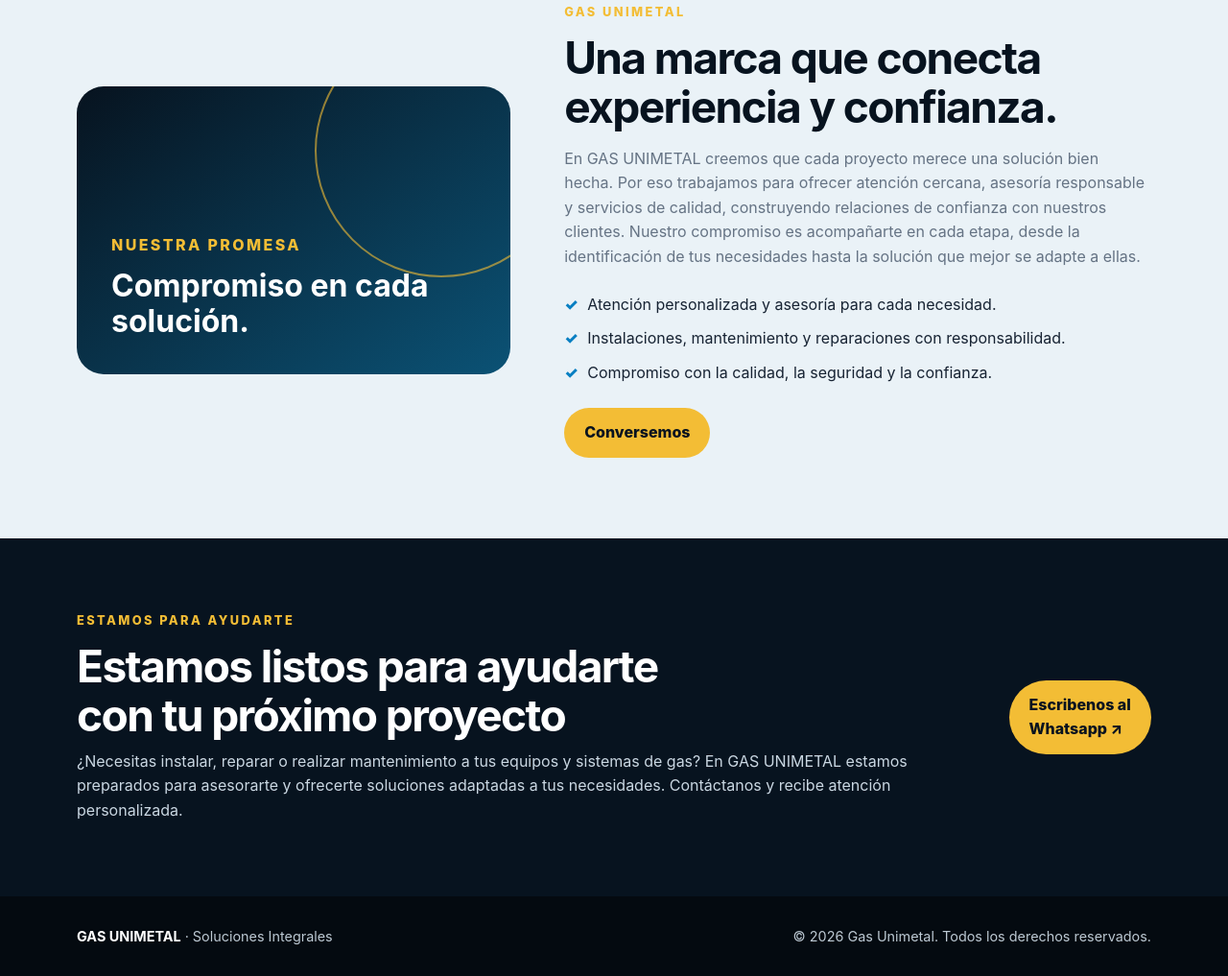
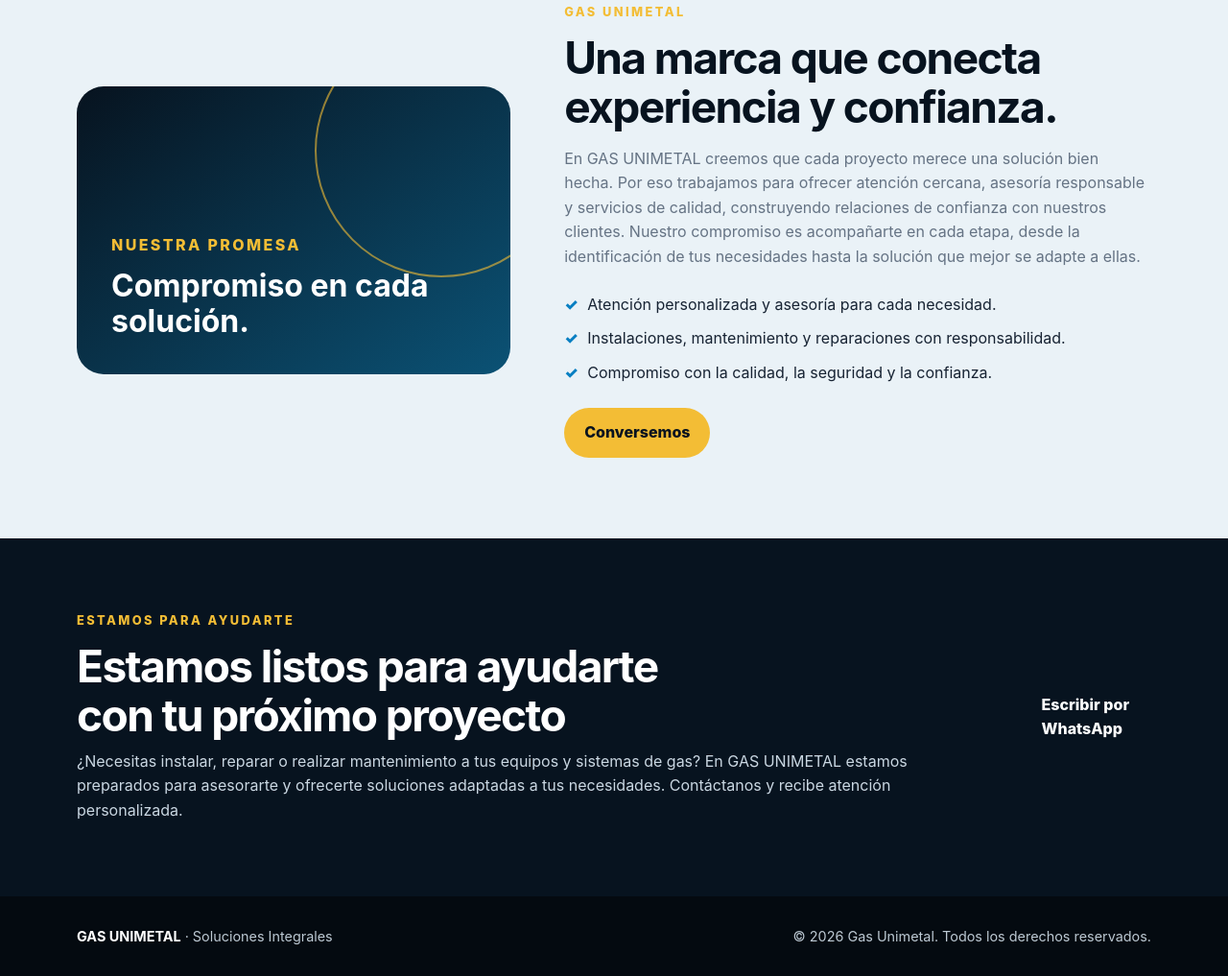
Before and after one commit to soymarketinista23-dev/gas-unimetal-web, a plain HTML site: page index.html in a window 1280 px wide. Shown: the part 1716-2733 px from the top of the page at 96% size. Drawn offline with Linux system fonts and the light colour scheme.

Commit message:
Update index.html

```diff
--- a/index.html
+++ b/index.html
@@ -189,7 +189,7 @@ footer strong { color: white; }
   <section class="cta" id="contacto">
     <div class="wrap cta-box">
       <div><div class="eyebrow">Estamos para ayudarte</div><h2>¿Buscas una solución para tu proyecto?</h2><p>Contáctanos para conocer tus necesidades y conversar sobre las opciones disponibles.</p></div>
-      <a class="btn btn-gold" href=href="https://wa.me/573203665295">Escribenos al Whatsapp ↗</a>
+      <a class="btn btn-oro" href="https://wa.me/573203665295" target="_blank" rel="noopener">Escribir por WhatsApp</a>
     </div>
   </section>
 </main>
```
